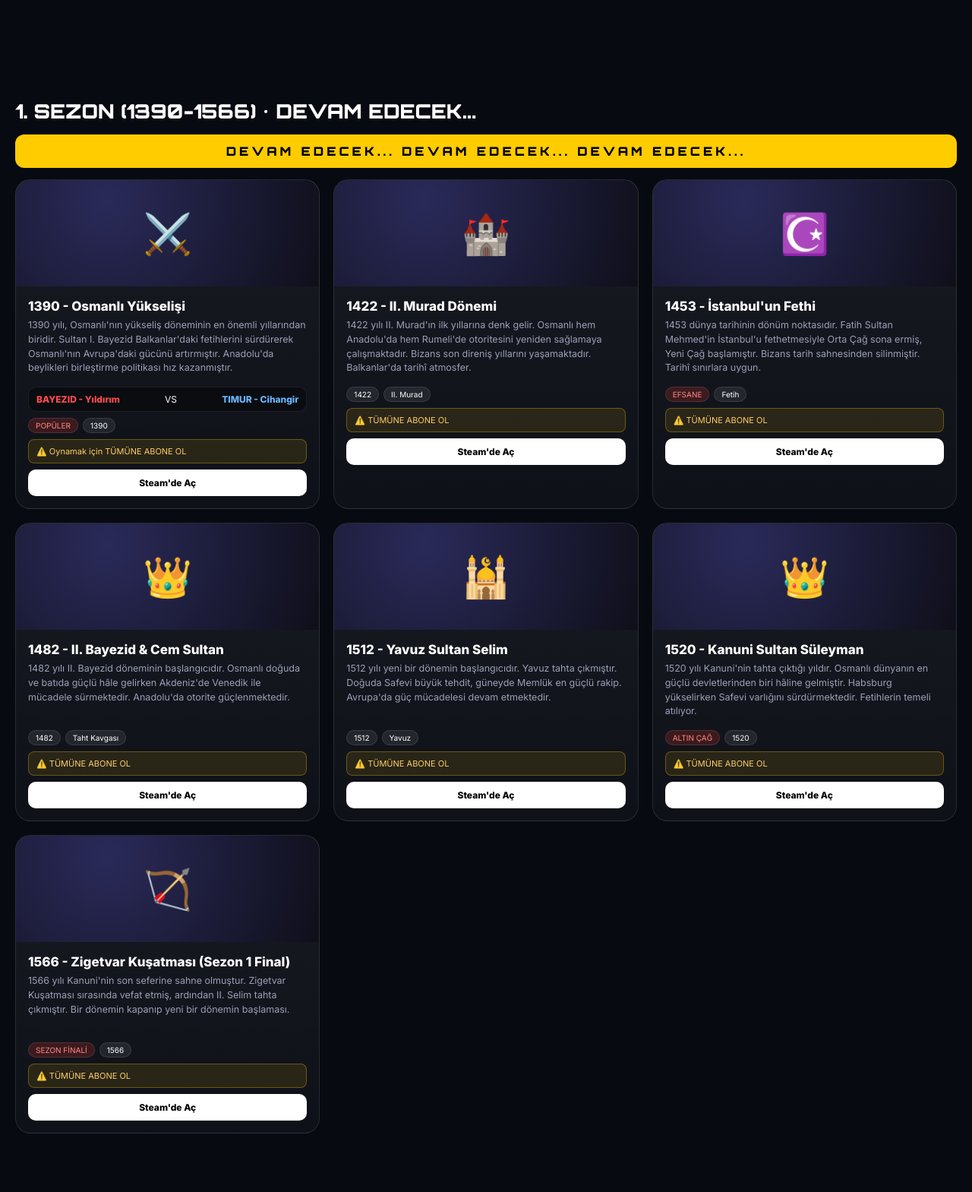
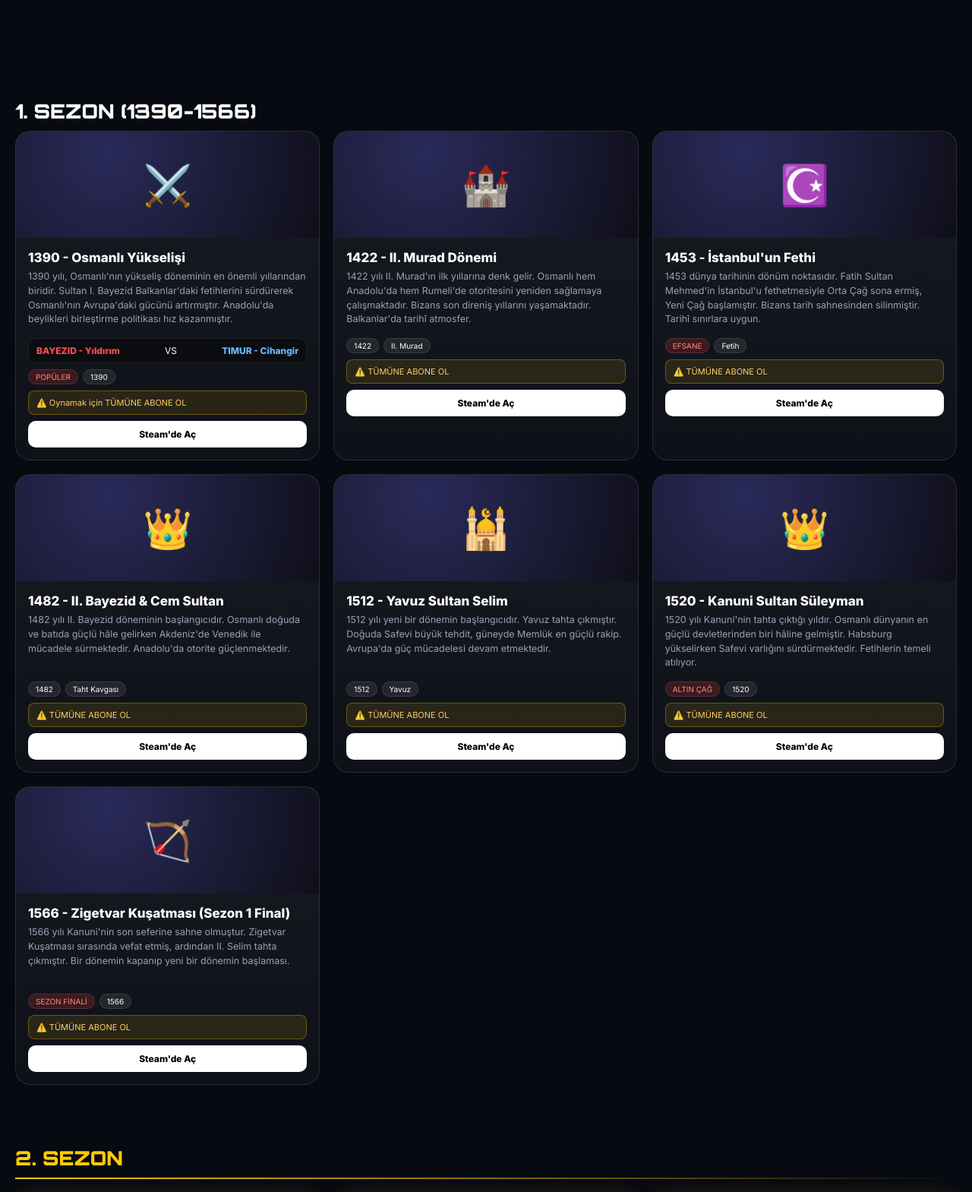
Before and after one commit to userahmet178-a11y/age-of-history-scenarios, a plain HTML site: page index.html in a window 1280 px wide. Shown: the part 440-2009 px from the top of the page at 76% size. Drawn offline with Linux system fonts and the light colour scheme.

Commit message:
Update index.html

```diff
--- a/index.html
+++ b/index.html
@@ -3,7 +3,7 @@
 <head>
 <meta charset="UTF-8">
 <meta name="viewport" content="width=device-width, initial-scale=1.0">
-<title>Age of History 2 - PRO Senaryolar | 10 Senaryo</title>
+<title>Age of History Senaryolar</title>
 <link href="https://fonts.googleapis.com/css2?family=Orbitron:wght@900&family=Inter:wght@400;600;800&display=swap" rel="stylesheet">
 <style>
 *{margin:0;padding:0;box-sizing:border-box}body{background:#080a12;color:#fff;font-family:'Inter',sans-serif}
@@ -30,8 +30,7 @@
 <div class="hero"><div><div class="badge"></div><h1>AGE OF HISTORY<br><span>SENARYOLAR</span></h1><p>1. Sezon 1390-1566 (7) + 2. Sezon Professional 1570-1683 (3) • Tüm senaryolar tarihî kaynaklara uygun</p></div></div>
 
 <div class="wrap">
-<div class="season">1. SEZON (1390-1566) • DEVAM EDECEK...</div>
-<div class="devam">DEVAM EDECEK... DEVAM EDECEK... DEVAM EDECEK...</div>
+<div class="season">1. SEZON (1390-1566)</div>
 <div class="grid">
 
 <div class="card"><div class="thumb">⚔️</div><div class="body"><div class="title">1390 - Osmanlı Yükselişi</div><div class="desc">1390 yılı, Osmanlı'nın yükseliş döneminin en önemli yıllarından biridir. Sultan I. Bayezid Balkanlar'daki fetihlerini sürdürerek Osmanlı'nın Avrupa'daki gücünü artırmıştır. Anadolu'da beylikleri birleştirme politikası hız kazanmıştır.</div><div class="vs"><b style="color:#ff4d4d">BAYEZID - Yıldırım</b><span>VS</span><b style="color:#6bb6ff">TIMUR - Cihangir</b></div><div class="meta"><span class="tag r">POPÜLER</span><span class="tag">1390</span></div><div class="warn">⚠️ Oynamak için TÜMÜNE ABONE OL</div><div class="btns"><a class="btn btn-p" href="https://steamcommunity.com/sharedfiles/filedetails/?id=3775785738" target="_blank">Steam'de Aç</a></div></div></div>
@@ -50,7 +49,7 @@
 
 </div>
 
-<div class="season" style="color:#ffcc00;margin-top:80px">2. SEZON PROFESSIONAL • FOTOĞRAFLI PREMIUM</div>
+<div class="season" style="color:#ffcc00;margin-top:80px">2. SEZON</div>
 <div style="height:2px;background:linear-gradient(90deg,#ffcc00,transparent);margin:10px 0 20px"></div>
 <div class="grid">
 
@@ -63,6 +62,6 @@
 </div>
 </div>
 
-<div class="footer">Made by userahmet178-a11y • ozerimparatorlugu@gmail.com • 10 Senaryo • 10 Aktif Steam Link<br>Age of History II Türkiye • GitHub Pages<br><br><span style="opacity:.5">Lukas Jakowski'nin Age of History II oyununa hayran yapımıdır.</span></div>
+
 </body>
 </html>
```
